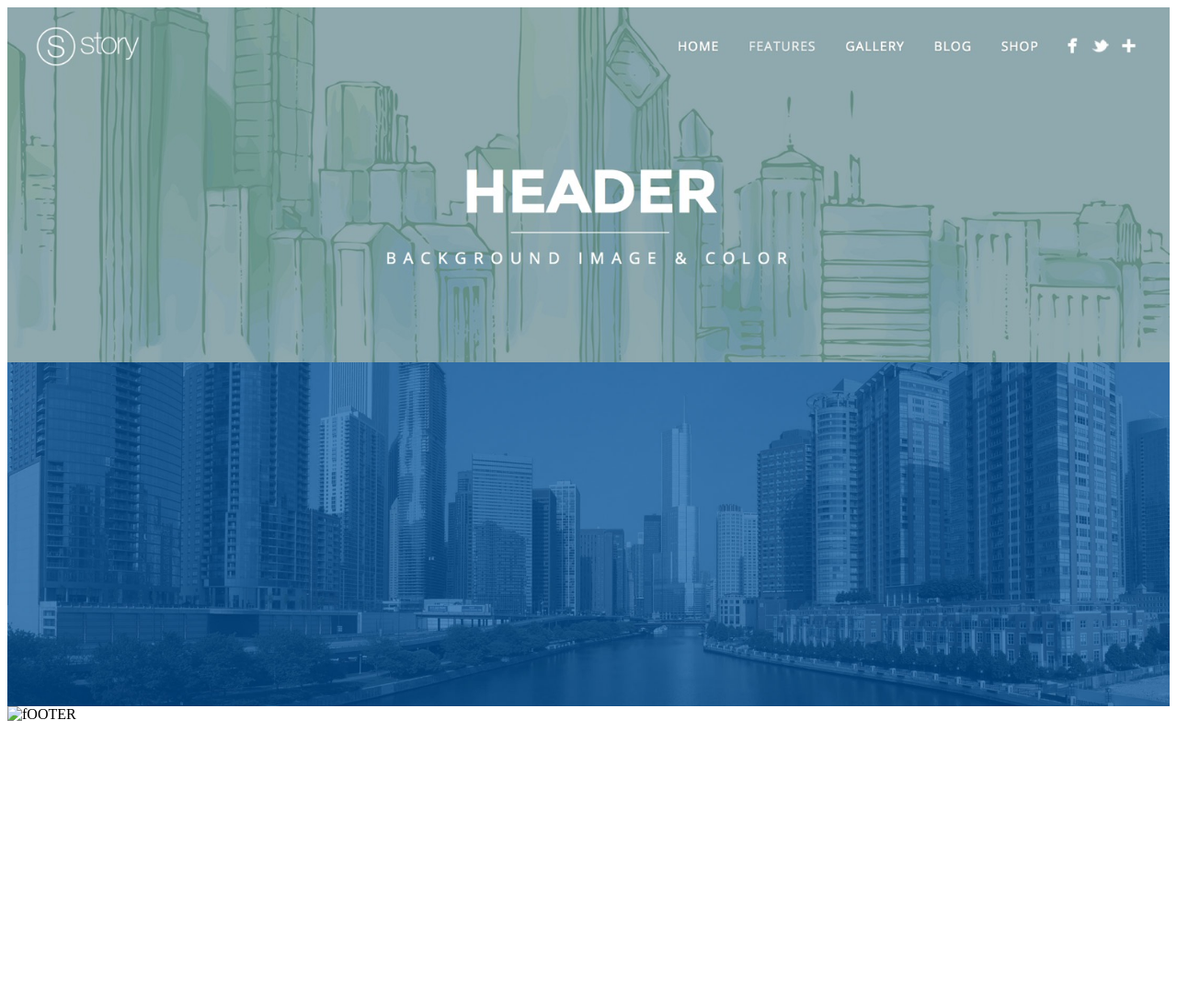
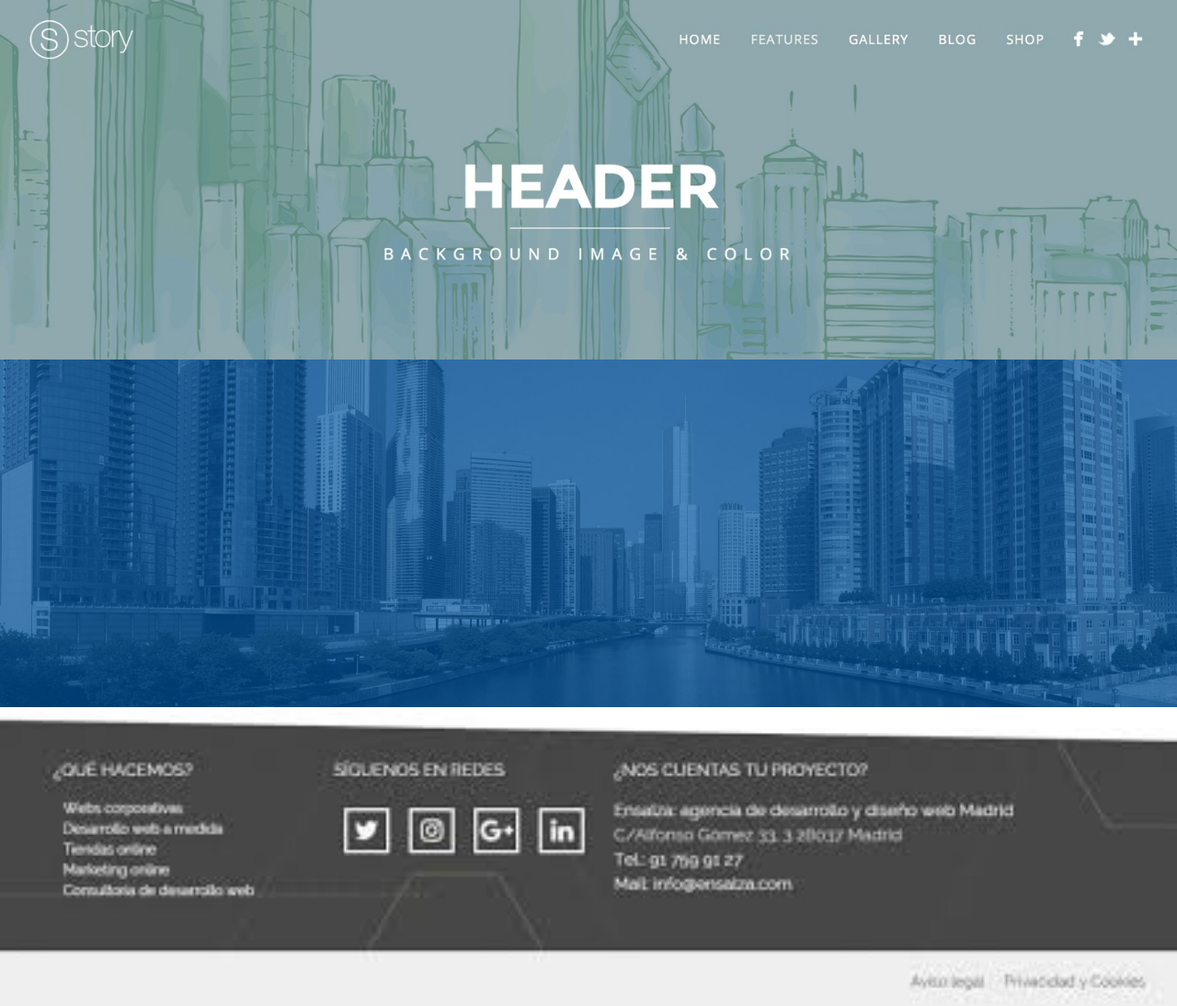
Before and after one commit to lmayai/invie-github, a plain HTML site: page index.html in a window 1280 px wide. Shown: the whole page at 92% size. Before the commit the page ends 800 px from the top, so only its background shows below. Drawn offline with Linux system fonts and the light colour scheme.

Commit message:
Se agrega footer y hero mas imagenes

```diff
--- a/index.html
+++ b/index.html
@@ -6,12 +6,13 @@
     <meta http-equiv="X-UA-Compatible" content="ie=edge">
     <title>INVIE</title>
     <style media="screen">
-        body:{
+        body{
             margin: 0;
         }
         img{
             max-width: 100%;
             vertical-align: top;
+            width: 100%;
         }
     </style>
 </head>
```
Also changed, not shown: img/foot.jpeg (added).
